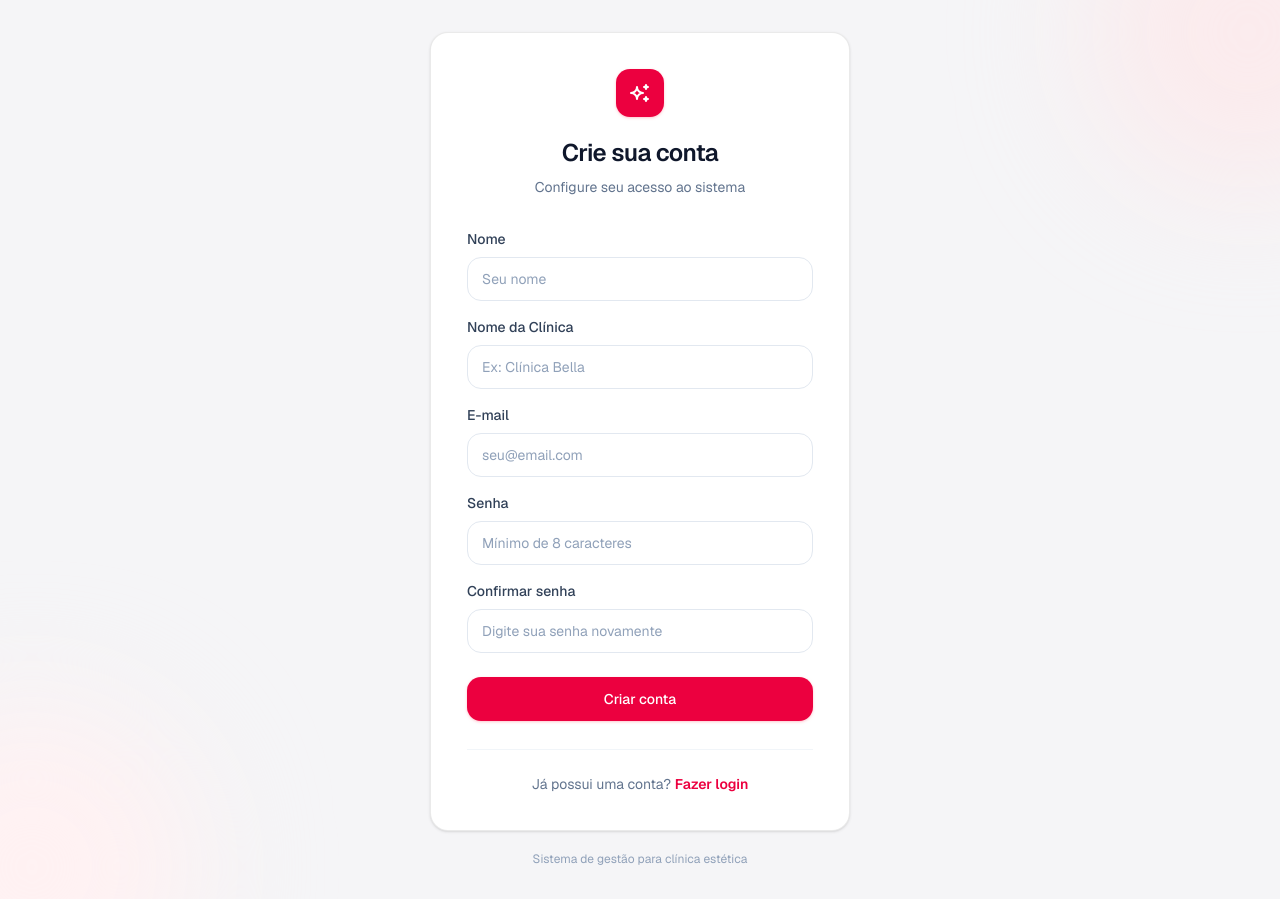
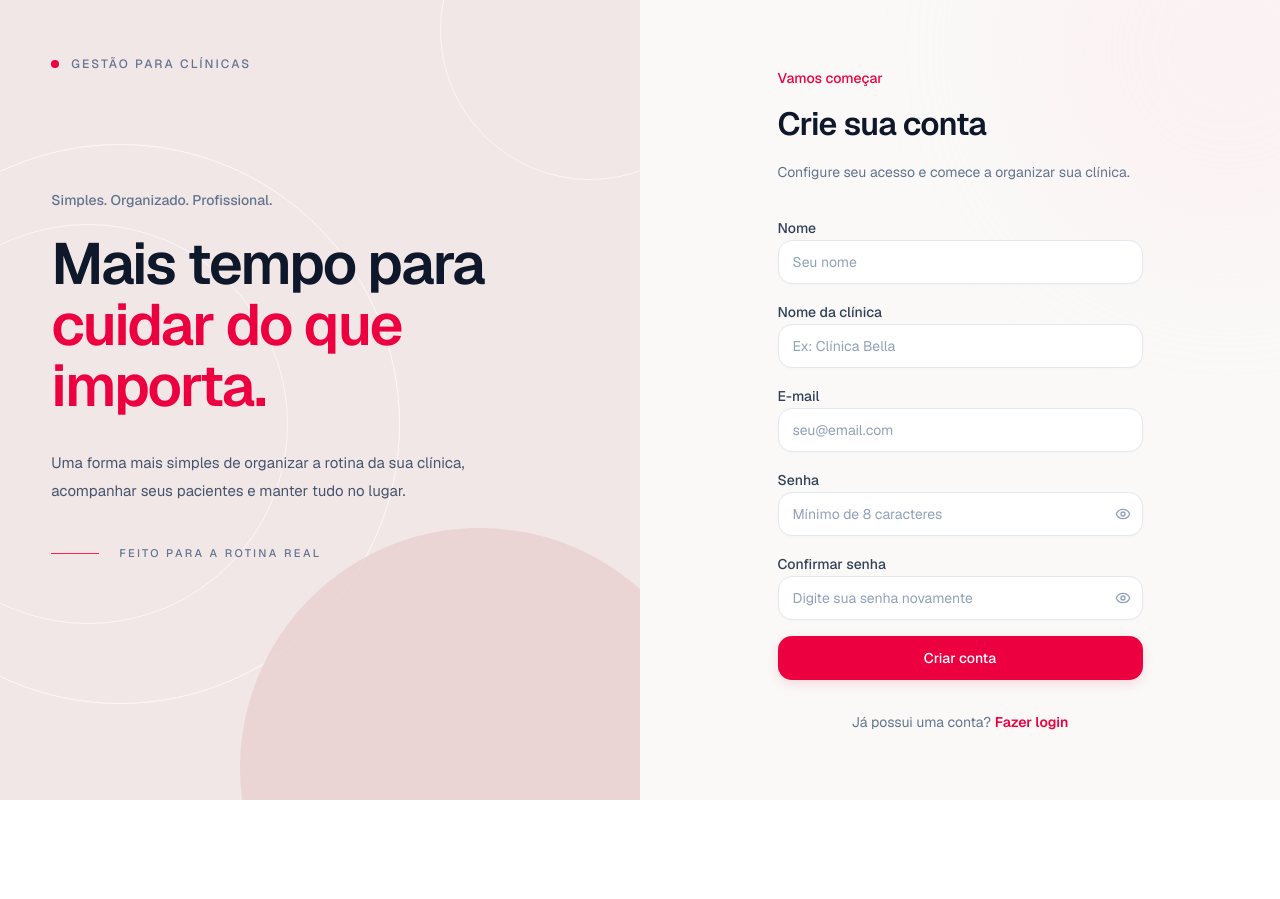
Before and after one commit to gabrielsponchiado/crm-estetica, a Next.js app in the folder apps/web/: page /register in a window 1280 px wide. After the commit the page ends 800 px from the top, so only its background shows below. Built offline with nearby package versions, Linux system fonts and the light colour scheme.

Commit message:
feat(auth): improve registration interface

```diff
--- a/apps/web/app/(auth)/register/page.tsx
+++ b/apps/web/app/(auth)/register/page.tsx
@@ -5,7 +5,9 @@ import Link from 'next/link';
 import { useRouter } from 'next/navigation';
 import { useForm } from 'react-hook-form';
 import { zodResolver } from '@hookform/resolvers/zod';
-import { IconSparkles } from '@tabler/icons-react';
+import { Eye, EyeOff, Loader2 } from 'lucide-react';
+import { toast } from 'sonner';
+
 import { fetcher } from '@/lib/api';
 
 import {
@@ -23,12 +25,12 @@ export default function RegisterPage() {
   });
 
   const router = useRouter();
-  const [authError, setAuthError] = useState<string | null>(null);
+
+  const [showPassword, setShowPassword] = useState(false);
+  const [showConfirmPassword, setShowConfirmPassword] = useState(false);
 
   const onSubmit = async (data: RegisterInput) => {
-    // confirmPassword é só para validação local, não deve ir para o backend
     const { confirmPassword, ...payload } = data;
-    setAuthError(null);
 
     try {
       await fetcher('/auth/register', {
@@ -37,42 +39,92 @@ export default function RegisterPage() {
       });
 
       router.push('/login');
-    } catch (err: any) {
-      setAuthError(err.message || 'Erro ao criar conta. Tente novamente.');
+    } catch {
+      toast.error('Não foi possível criar sua conta', {
+        description:
+          'Verifique os dados informados e tente novamente.',
+      });
     }
   };
 
   return (
-    <div className="min-h-screen bg-[#F5F5F7] flex items-center justify-center px-4 py-8 relative overflow-hidden">
-      {/* Decoração de fundo */}
-      <div className="absolute -top-32 -right-32 h-80 w-80 rounded-full bg-rose-100/60 blur-3xl" />
-      <div className="absolute -bottom-32 -left-32 h-80 w-80 rounded-full bg-rose-50 blur-3xl" />
+    <main className="flex min-h-screen w-full overflow-hidden bg-[#faf9f8]">
+      {/* Painel esquerdo */}
+      <section className="relative hidden min-h-screen w-1/2 overflow-hidden bg-[#f2e7e7] lg:flex">
+        <div className="absolute -left-40 top-36 h-[560px] w-[560px] rounded-full border border-white/70" />
 
-      <div className="relative w-full max-w-[420px]">
-        <div className="bg-white border border-neutral-200/80 rounded-2xl shadow-sm px-7 py-8 sm:px-9 sm:py-9">
+        <div className="absolute -left-28 top-56 h-[400px] w-[400px] rounded-full border border-white/60" />
 
-          {/* Logo / identidade */}
-          <div className="flex flex-col items-center text-center mb-8">
-            <div className="flex h-12 w-12 items-center justify-center rounded-xl bg-rose-600 shadow-sm shadow-rose-200">
-              <IconSparkles className="h-6 w-6 text-white" />
+        <div className="absolute -bottom-52 right-[-80px] h-[480px] w-[480px] rounded-full bg-[#e7cccc]/70" />
+
+        <div className="absolute right-[-100px] top-[-120px] h-[300px] w-[300px] rounded-full border border-white/60" />
+
+        <div className="relative z-10 flex w-full flex-col justify-between px-14 py-14 xl:px-[8%]">
+          <div>
+            <div className="flex items-center gap-3 text-xs font-medium tracking-[0.18em] text-slate-500">
+              <span className="h-2 w-2 rounded-full bg-rose-600" />
+              GESTÃO PARA CLÍNICAS
+            </div>
           </div>
 
-            <h1 className="mt-5 text-2xl font-semibold tracking-tight text-slate-900">
+          <div className="max-w-[590px] -translate-y-8">
+            <p className="mb-6 text-sm font-medium text-slate-500">
+              Simples. Organizado. Profissional.
+            </p>
+
+            <h2 className="text-5xl font-semibold leading-[1.05] tracking-[-0.035em] text-slate-900 xl:text-[58px]">
+              Mais tempo para
+              <br />
+              <span className="text-rose-600">
+                cuidar do que importa.
+              </span>
+            </h2>
+
+            <p className="mt-8 max-w-[500px] text-[15px] leading-7 text-slate-600">
+              Uma forma mais simples de organizar a rotina da sua clínica,
+              acompanhar seus pacientes e manter tudo no lugar.
+            </p>
+
+            <div className="mt-10 flex items-center gap-5">
+              <span className="h-px w-12 bg-rose-500" />
+
+              <span className="text-[11px] font-medium tracking-[0.22em] text-slate-500">
+                FEITO PARA A ROTINA REAL
+              </span>
+            </div>
+          </div>
+
+          <div />
+        </div>
+      </section>
+
+      {/* Área do cadastro */}
+      <section className="relative flex min-h-screen w-full min-w-0 flex-1 items-center justify-center overflow-hidden bg-[#faf9f8] px-6 py-12 lg:w-1/2 lg:flex-none">
+        {/* Decoração */}
+        <div className="pointer-events-none absolute -right-40 -top-40 h-[420px] w-[420px] rounded-full bg-rose-100/30 blur-3xl" />
+
+        {/* Conteúdo */}
+        <div className="relative z-10 w-full max-w-[365px]">
+          <div className="mb-8">
+            <p className="mb-3 text-sm font-medium text-rose-600">
+              Vamos começar
+            </p>
+
+            <h1 className="text-[32px] font-semibold tracking-[-0.025em] text-slate-900">
               Crie sua conta
             </h1>
 
-            <p className="mt-2 text-sm text-slate-500">
-              Configure seu acesso ao sistema
+            <p className="mt-3 text-sm leading-6 text-slate-500">
+              Configure seu acesso e comece a organizar sua clínica.
             </p>
           </div>
 
-          {/* Formulário */}
           <form
             onSubmit={handleSubmit(onSubmit)}
-            className="flex flex-col gap-4"
+            className="space-y-4"
           >
             {/* Nome */}
-            <div className="flex flex-col gap-2">
+            <div className="space-y-2">
               <label
                 htmlFor="name"
                 className="text-sm font-medium text-slate-700"
@@ -84,12 +136,12 @@ export default function RegisterPage() {
                 id="name"
                 type="text"
                 autoComplete="name"
+                placeholder="Seu nome"
                 {...register('name')}
-                placeholder="Seu nome"
-                className={`w-full h-11 px-3.5 rounded-xl bg-white text-sm text-slate-900 placeholder:text-slate-400 outline-none transition-all border ${
+                className={`h-11 w-full rounded-xl border bg-white px-3.5 text-sm text-slate-900 shadow-[0_1px_2px_rgba(0,0,0,0.02)] outline-none transition-all placeholder:text-slate-400 ${
                   errors.name
-                    ? 'border-red-300 focus:ring-2 focus:ring-red-100'
-                    : 'border-slate-200 focus:border-rose-500 focus:ring-2 focus:ring-rose-100'
+                    ? 'border-red-300 focus:border-red-400 focus:ring-2 focus:ring-red-100'
+                    : 'border-slate-200 focus:border-rose-400 focus:ring-2 focus:ring-rose-50'
                 }`}
               />
 
@@ -100,25 +152,25 @@ export default function RegisterPage() {
               )}
             </div>
 
-            {/* Nome da Clínica */}
-            <div className="flex flex-col gap-2">
+            {/* Nome da clínica */}
+            <div className="space-y-2">
               <label
                 htmlFor="clinicName"
                 className="text-sm font-medium text-slate-700"
               >
-                Nome da Clínica
+                Nome da clínica
               </label>
 
               <input
                 id="clinicName"
                 type="text"
                 autoComplete="organization"
+                placeholder="Ex: Clínica Bella"
                 {...register('clinicName')}
-                placeholder="Ex: Clínica Bella"
-                className={`w-full h-11 px-3.5 rounded-xl bg-white text-sm text-slate-900 placeholder:text-slate-400 outline-none transition-all border ${
+                className={`h-11 w-full rounded-xl border bg-white px-3.5 text-sm text-slate-900 shadow-[0_1px_2px_rgba(0,0,0,0.02)] outline-none transition-all placeholder:text-slate-400 ${
                   errors.clinicName
-                    ? 'border-red-300 focus:ring-2 focus:ring-red-100'
-                    : 'border-slate-200 focus:border-rose-500 focus:ring-2 focus:ring-rose-100'
+                    ? 'border-red-300 focus:border-red-400 focus:ring-2 focus:ring-red-100'
+                    : 'border-slate-200 focus:border-rose-400 focus:ring-2 focus:ring-rose-50'
                 }`}
               />
 
@@ -129,8 +181,8 @@ export default function RegisterPage() {
               )}
             </div>
 
-            {/* Email */}
-            <div className="flex flex-col gap-2">
+            {/* E-mail */}
+            <div className="space-y-2">
               <label
                 htmlFor="email"
                 className="text-sm font-medium text-slate-700"
@@ -142,12 +194,12 @@ export default function RegisterPage() {
                 id="email"
                 type="email"
                 autoComplete="email"
+                placeholder="seu@email.com"
                 {...register('email')}
-                placeholder="seu@email.com"
-                className={`w-full h-11 px-3.5 rounded-xl bg-white text-sm text-slate-900 placeholder:text-slate-400 outline-none transition-all border ${
+                className={`h-11 w-full rounded-xl border bg-white px-3.5 text-sm text-slate-900 shadow-[0_1px_2px_rgba(0,0,0,0.02)] outline-none transition-all placeholder:text-slate-400 ${
                   errors.email
-                    ? 'border-red-300 focus:ring-2 focus:ring-red-100'
-                    : 'border-slate-200 focus:border-rose-500 focus:ring-2 focus:ring-rose-100'
+                    ? 'border-red-300 focus:border-red-400 focus:ring-2 focus:ring-red-100'
+                    : 'border-slate-200 focus:border-rose-400 focus:ring-2 focus:ring-rose-50'
                 }`}
               />
 
@@ -159,7 +211,7 @@ export default function RegisterPage() {
             </div>
 
             {/* Senha */}
-            <div className="flex flex-col gap-2">
+            <div className="space-y-2">
               <label
                 htmlFor="password"
                 className="text-sm font-medium text-slate-700"
@@ -167,18 +219,39 @@ export default function RegisterPage() {
                 Senha
               </label>
 
+              <div className="relative">
                 <input
                   id="password"
-                type="password"
+                  type={showPassword ? 'text' : 'password'}
                   autoComplete="new-password"
+                  placeholder="Mínimo de 8 caracteres"
                   {...register('password')}
-                placeholder="Mínimo de 8 caracteres"
-                className={`w-full h-11 px-3.5 rounded-xl bg-white text-sm text-slate-900 placeholder:text-slate-400 outline-none transition-all border ${
+                  className={`h-11 w-full rounded-xl border bg-white px-3.5 pr-11 text-sm text-slate-900 shadow-[0_1px_2px_rgba(0,0,0,0.02)] outline-none transition-all placeholder:text-slate-400 ${
                     errors.password
-                    ? 'border-red-300 focus:ring-2 focus:ring-red-100'
-                    : 'border-slate-200 focus:border-rose-500 focus:ring-2 focus:ring-rose-100'
+                      ? 'border-red-300 focus:border-red-400 focus:ring-2 focus:ring-red-100'
+                      : 'border-slate-200 focus:border-rose-400 focus:ring-2 focus:ring-rose-50'
                   }`}
                 />
+
+                <button
+                  type="button"
+                  onClick={() =>
+                    setShowPassword((prev) => !prev)
+                  }
+                  className="absolute right-3 top-1/2 -translate-y-1/2 text-slate-400 transition-colors hover:text-slate-600"
+                  aria-label={
+                    showPassword
+                      ? 'Ocultar senha'
+                      : 'Mostrar senha'
+                  }
+                >
+                  {showPassword ? (
+                    <EyeOff className="h-4 w-4" />
+                  ) : (
+                    <Eye className="h-4 w-4" />
+                  )}
+                </button>
+              </div>
 
               {errors.password && (
                 <p className="text-xs text-red-600">
@@ -188,7 +261,7 @@ export default function RegisterPage() {
             </div>
 
             {/* Confirmar senha */}
-            <div className="flex flex-col gap-2">
+            <div className="space-y-2">
               <label
                 htmlFor="confirmPassword"
                 className="text-sm font-medium text-slate-700"
@@ -196,18 +269,41 @@ export default function RegisterPage() {
                 Confirmar senha
               </label>
 
+              <div className="relative">
                 <input
                   id="confirmPassword"
-                type="password"
+                  type={
+                    showConfirmPassword ? 'text' : 'password'
+                  }
                   autoComplete="new-password"
+                  placeholder="Digite sua senha novamente"
                   {...register('confirmPassword')}
-                placeholder="Digite sua senha novamente"
-                className={`w-full h-11 px-3.5 rounded-xl bg-white text-sm text-slate-900 placeholder:text-slate-400 outline-none transition-all border ${
+                  className={`h-11 w-full rounded-xl border bg-white px-3.5 pr-11 text-sm text-slate-900 shadow-[0_1px_2px_rgba(0,0,0,0.02)] outline-none transition-all placeholder:text-slate-400 ${
                     errors.confirmPassword
-                    ? 'border-red-300 focus:ring-2 focus:ring-red-100'
-                    : 'border-slate-200 focus:border-rose-500 focus:ring-2 focus:ring-rose-100'
+                      ? 'border-red-300 focus:border-red-400 focus:ring-2 focus:ring-red-100'
+                      : 'border-slate-200 focus:border-rose-400 focus:ring-2 focus:ring-rose-50'
                   }`}
                 />
+
+                <button
+                  type="button"
+                  onClick={() =>
+                    setShowConfirmPassword((prev) => !prev)
+                  }
+                  className="absolute right-3 top-1/2 -translate-y-1/2 text-slate-400 transition-colors hover:text-slate-600"
+                  aria-label={
+                    showConfirmPassword
+                      ? 'Ocultar confirmação da senha'
+                      : 'Mostrar confirmação da senha'
+                  }
+                >
+                  {showConfirmPassword ? (
+                    <EyeOff className="h-4 w-4" />
+                  ) : (
+                    <Eye className="h-4 w-4" />
+                  )}
+                </button>
+              </div>
 
               {errors.confirmPassword && (
                 <p className="text-xs text-red-600">
@@ -220,38 +316,33 @@ export default function RegisterPage() {
             <button
               type="submit"
               disabled={isSubmitting}
-              className="w-full h-11 mt-2 rounded-xl bg-rose-600 hover:bg-rose-700 disabled:opacity-60 disabled:cursor-not-allowed active:scale-[0.99] text-white text-sm font-medium shadow-sm shadow-rose-200 transition-all"
+              className="mt-2 flex h-11 w-full items-center justify-center rounded-xl bg-rose-600 text-sm font-medium text-white shadow-[0_4px_12px_rgba(225,29,72,0.14)] transition-all hover:bg-rose-700 hover:shadow-[0_5px_14px_rgba(225,29,72,0.18)] active:scale-[0.99] disabled:cursor-not-allowed disabled:opacity-60 disabled:shadow-none"
             >
-              {isSubmitting ? 'Criando conta...' : 'Criar conta'}
+              {isSubmitting ? (
+                <>
+                  <Loader2 className="mr-2 h-4 w-4 animate-spin" />
+                  Criando conta...
+                </>
+              ) : (
+                'Criar conta'
+              )}
             </button>
-
-            {/* Erro de criação */}
-            {authError && (
-              <p className="text-center text-xs text-red-600 bg-red-50 border border-red-100 rounded-lg py-2 px-3">
-                {authError}
-              </p>
-            )}
           </form>
 
-
           {/* Login */}
-          <div className="mt-7 pt-6 border-t border-slate-100 text-center">
+          <div className="mt-8 text-center">
             <p className="text-sm text-slate-500">
               Já possui uma conta?{' '}
               <Link
                 href="/login"
-                className="font-semibold text-rose-600 hover:text-rose-700 hover:underline underline-offset-2 transition-colors"
+                className="font-semibold text-rose-600 transition-colors hover:text-rose-700"
               >
                 Fazer login
               </Link>
             </p>
           </div>
         </div>
-
-        <p className="mt-5 text-center text-xs text-slate-400">
-          Sistema de gestão para clínica estética
-        </p>
-      </div>
-    </div>
+      </section>
+    </main>
   );
 }
```
Lines whose indentation alone changed are shown as unchanged.
